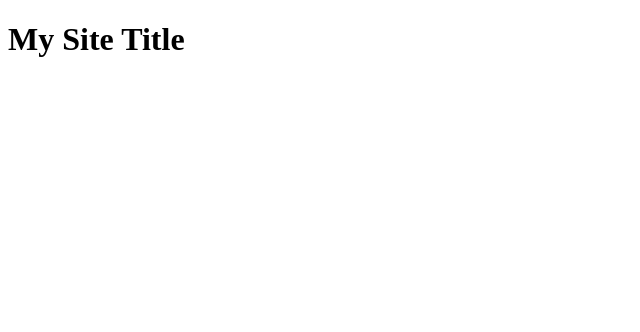
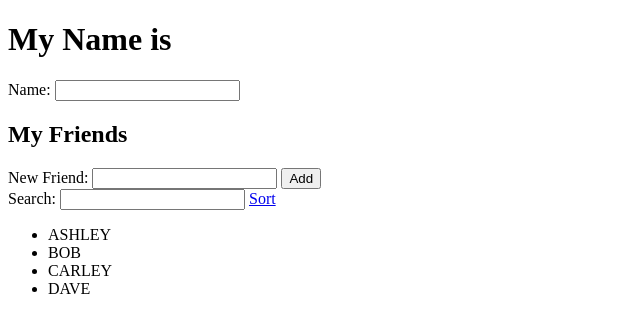
Before and after one commit to stephania07/NSS-SimpleAngularBinding, a plain HTML site: page index.html in a window 1280 px wide. Shown: the whole page, without its empty margins (0-640 px from the left). Drawn offline with nearby package versions, Linux system fonts and the light colour scheme.

Commit message:
initial commit

```diff
--- a/index.html
+++ b/index.html
@@ -1,5 +1,5 @@
 <!doctype html>
-<html lang="en-US">
+<html lang="en-US" ng-app>
 <head>
   <meta charset="utf-8">
   <meta http-equiv="X-UA-Compatible" content="IE=edge">
@@ -9,9 +9,22 @@
 <body>
 
   <div class="container">
-    <h1>My Site Title</h1>
-  </div>
+ 	<h1>My Name is {{name}}</h1>
+		Name: <input type="text" ng-model="name"/> {{name}}
 
+		<h2>My Friends</h2>
+
+		New Friend: <input type="text" ng-model="newFriend"/>
+		<button ng-click="friends.push(newFriend)">Add</button>
+
+		<br/>
+		Search: <input type="text" ng-model="friendSearchQuery"/>
+    <a href="#" ng-click="friendReverse=!friendReverse">Sort</a>
+		<ul ng-init="friends=['Ashley', 'Bob', 'Carley','Dave']">
+		  <li ng-repeat="friend in friends | orderBy:'':friendReverse | filter:friendSearchQuery">{{friend | uppercase}}</li>
+		</ul>
+ </div>
+  <script src="bower_components/angular/angular.min.js"></script>
   <script src="js/main.js"></script>
 </body>
 </html>
--- a/js/main.js
+++ b/js/main.js
@@ -3,3 +3,7 @@
 
   var hello = 'world';
 }());
+
+function SimpleController($scope){
+
+}
```
